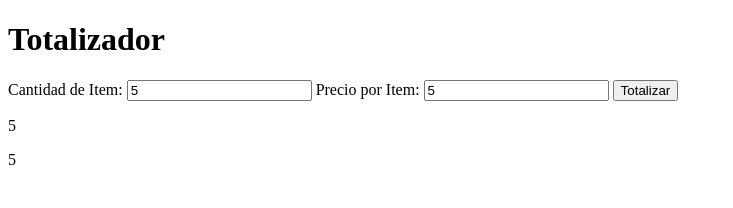
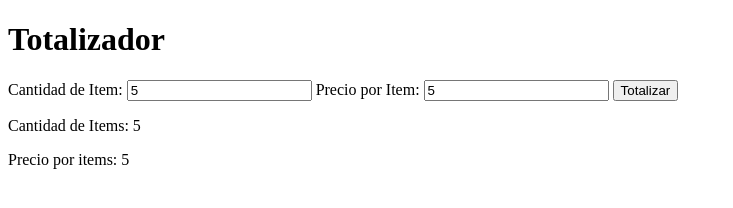
Before and after one commit to JhessaelGit/Totalizador_De_Ventas, a website built with Parcel: page index.html in a window 1280 px wide. Both pictures are taken after typing "5", "5" into the empty fields and a click on the input "Totalizar". Shown: the whole page, without its empty margins (0-733 px from the left). Built offline with nearby package versions, Linux system fonts and the light colour scheme.

Commit message:
Refactoring: ahora indica cual es el precion y la cantidad mostrarda

```diff
--- a/src/presenter.js
+++ b/src/presenter.js
@@ -9,6 +9,6 @@ formTotalizador.addEventListener("submit", (event) => {
 
   const cantidad_items_value = Number.parseInt(cantidad_items.value);
   const precio_items_value = Number.parseInt(precio_items.value);
-  mostrarcantidaddiv.innerHTML = "<p>" + cantidad_items_value + "</p>";
-  mostrarpreciodiv.innerHTML = "<p>" + precio_items_value + "</p>";
+  mostrarcantidaddiv.innerHTML = "<p>" + "Cantidad de Items: " + cantidad_items_value + "</p>";
+  mostrarpreciodiv.innerHTML = "<p>" + "Precio por items: " + precio_items_value + "</p>";
 });
```
Also changed, not shown: index.html (+0 -1 lines).
